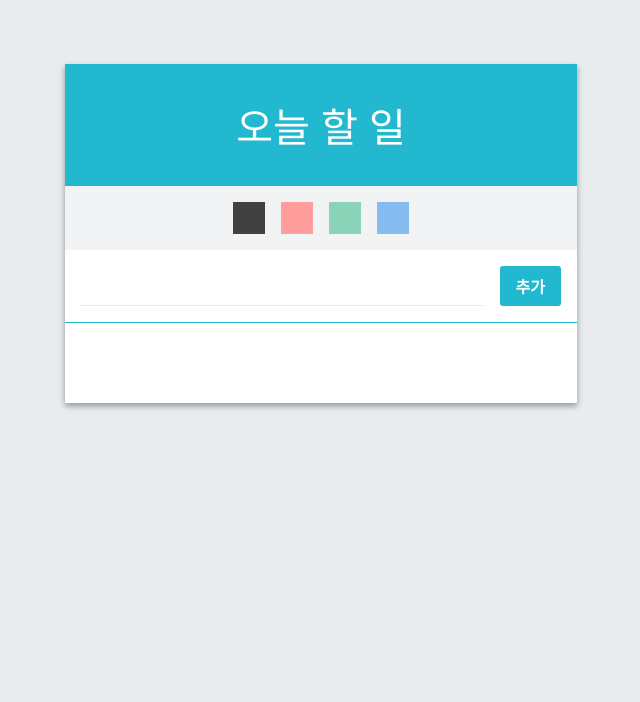
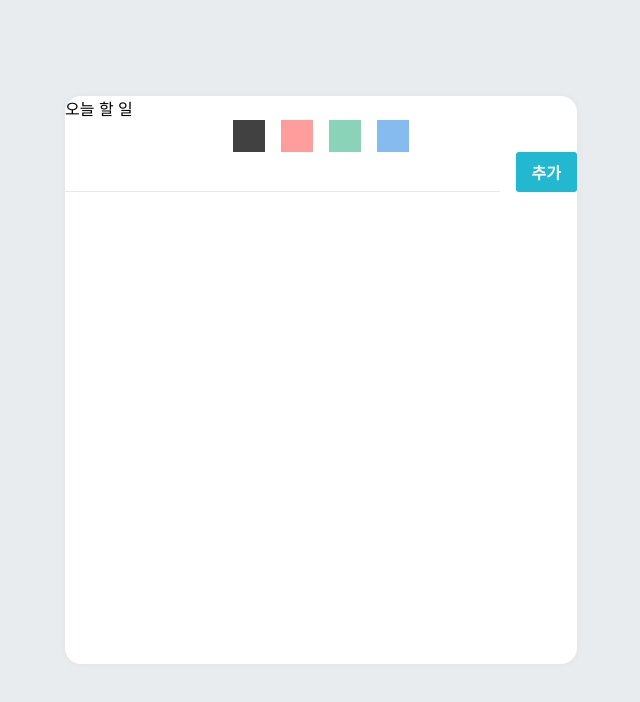
Before and after one commit to hyewonji/todolist_react, a React (Create React App) app: page / in a window 1280 px wide. Shown: the top 702 px of the page, without its empty margins (319-959 px from the left). Built offline with nearby package versions, Linux system fonts and the light colour scheme.

Commit message:
Restyle TodoListTemplate at JS

```diff
--- a/src/App.js
+++ b/src/App.js
@@ -6,6 +6,8 @@ import Form from './components/Form';
 import TodoItemList from './components/TodoItemList';
 
 const GlobalStyle = createGlobalStyle`
+
+
 body{
   margin:0;
   padding:0;
--- a/src/components/TodoListTemplate.js
+++ b/src/components/TodoListTemplate.js
@@ -1,9 +1,29 @@
 import React from 'react';
-import './TodoListTemplate.css';
+import styled from 'styled-components';
+//import './TodoListTemplate.css';
+
+const TodoListTemplateBlock = styled.div`
+  width: 512px;
+  height: 568px;
+
+  position: relative; /* 추후 박스 하단에 추가 버튼을 위치시키기 위한 설정 */
+  background: white;
+  border-radius: 16px;
+  box-shadow: 0 0 8px 0 rgba(0, 0, 0, 0.04);
+
+  margin: 0 auto; /* 페이지 중앙에 나타나도록 설정 */
+
+  margin-top: 96px;
+  margin-bottom: 32px;
+  display: flex;
+  flex-direction: column;
+`;
 
 
 const TodoListTemplate = ({ form, children, palette }) => {
     return (
+        <>
+            <TodoListTemplateBlock>
                 <main className="todo-list-template">
                     <div className="title">
                         오늘 할 일
@@ -18,6 +38,8 @@ const TodoListTemplate = ({ form, children, palette }) => {
                         {children}
                     </section>
                 </main>
+            </TodoListTemplateBlock>
+        </>
     );
 };
 
```
Also changed, not shown: 1 other file (tests, documents, lock files or other folders). Lines whose indentation alone changed are shown as unchanged.
